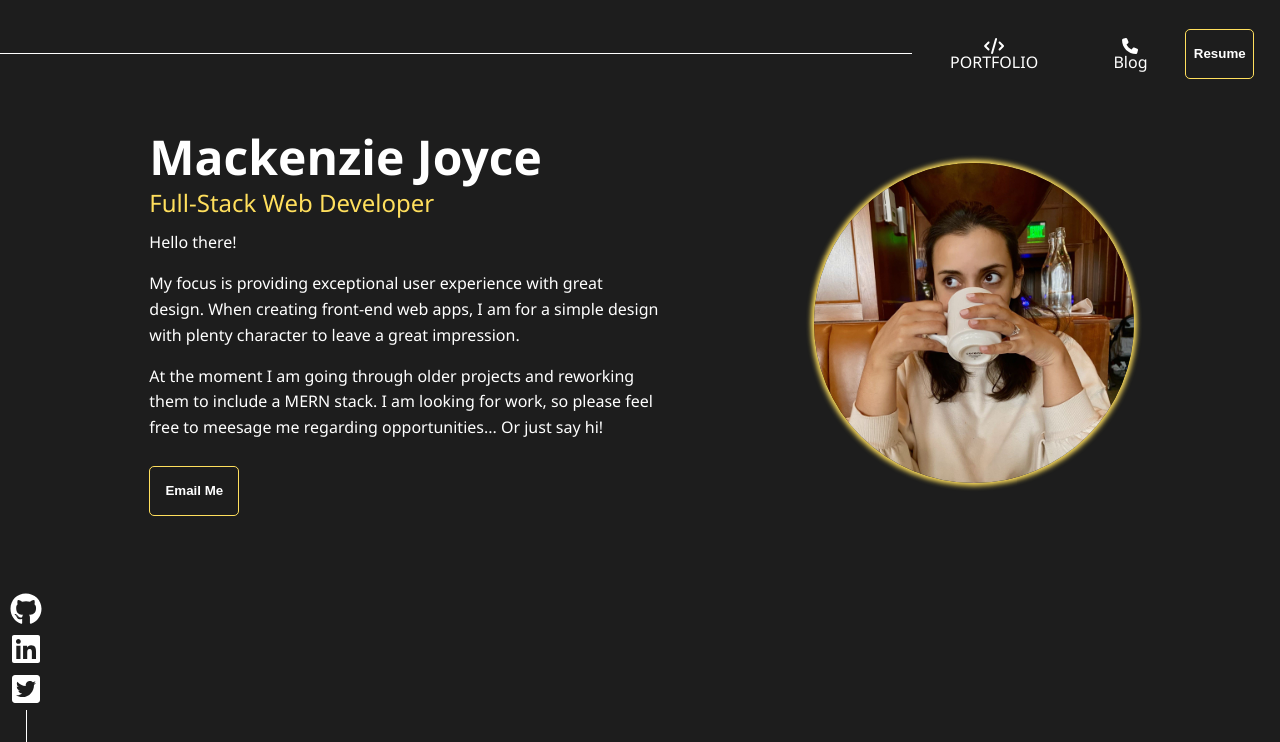
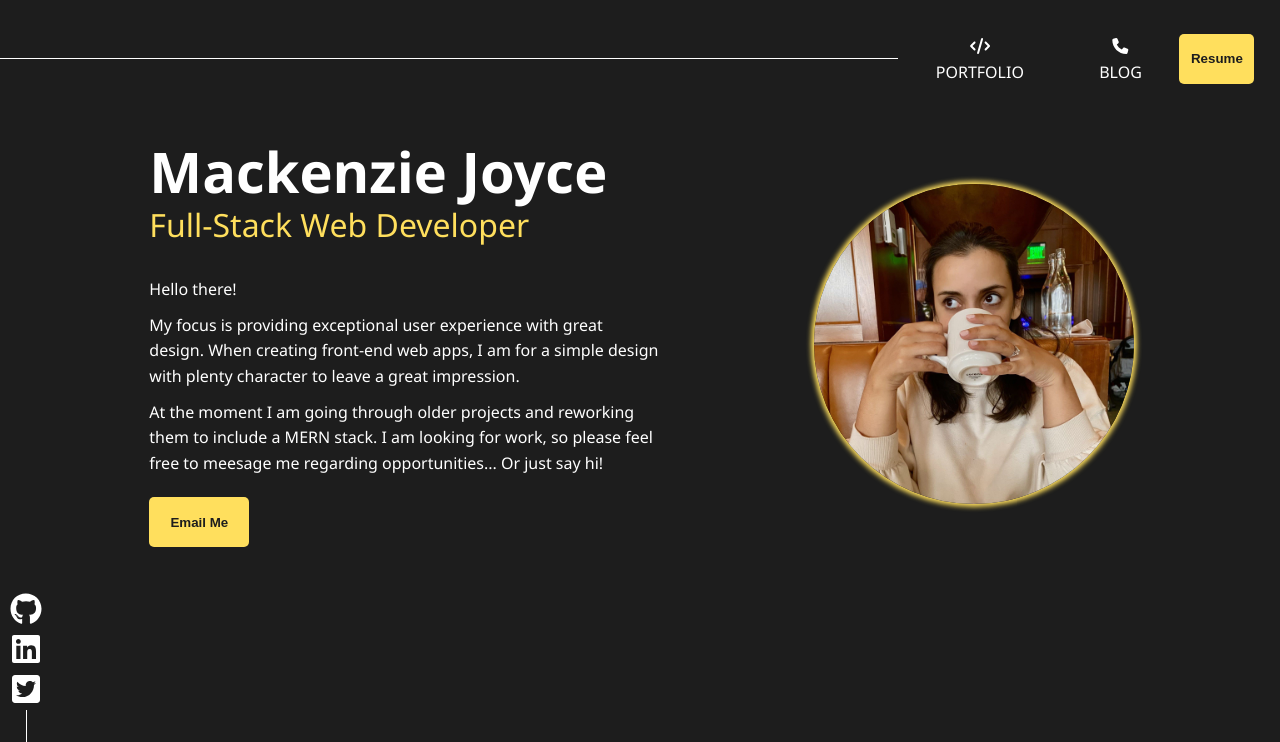
Before and after one commit to MackenzieJoyce/Portfolio, a React (Create React App) app: page / in a window 1280 px wide. Shown: the top 742 px of the page. Built offline with nearby package versions, Linux system fonts and the light colour scheme.

Commit message:
small css changes

```diff
--- a/src/index.css
+++ b/src/index.css
@@ -28,7 +28,7 @@ body {
 } */
 
 h1 {
-  font-size: 3rem;
+  font-size: 3.5rem;
   font-weight: 700;
 }
 
@@ -76,13 +76,13 @@ a:hover {
 }
 
 .btn {
-  width: 90px;
+  width: 100px;
   height: 50px;
-  background: var(--dark);
-  color: var(--light);
+  background: var(--pop1);
+  color: var(--dark);
   font-weight: 600;
   text-align: center;
-  border: 1px solid var(--pop1);
+  border: none;
   border-radius: 5px;
   transition: all 0.3s ease-in-out;
 }
@@ -167,6 +167,7 @@ header {
 nav {
   width: 100%;
   margin-right: 2%;
+  background: var(--dark);
   display: flex;
   justify-content: flex-end;
   align-items: center;
@@ -182,7 +183,7 @@ nav::before {
 }
 
 .navTab {
-  min-height: 42;
+  min-height: 42px;
   display: flex;
   flex-direction: column;
   justify-content: space-between;
--- a/src/pages/About.js
+++ b/src/pages/About.js
@@ -13,14 +13,14 @@ const styles = {
   // }
 
   aboutP: {
-    margin: '3% 0% 0% 0%'
+    margin: '2% 0% 0% 0%'
   },
   subtitle: {
-    marginTop: '2%',
+    margin: '2% 0 7% 0',
     color: '#ffdf5d'
   },
   button: {
-    marginTop: '5%'
+    marginTop: '4%'
     // display: 'flex',
     // justifyContent: 'center'
   }
@@ -32,8 +32,8 @@ const About = () => {
       {/* <NavTabs /> */}
       <div className="contentIndiv">
         <h1 className="squareContent">Mackenzie Joyce</h1>
-        <h4 style={styles.subtitle}>Full-Stack Web Developer</h4>
-        <p style={styles.aboutP}>Hello there!</p>
+        <h3 style={styles.subtitle}>Full-Stack Web Developer</h3>
+        <p>Hello there!</p>
         <p style={styles.aboutP}>
           My focus is providing exceptional user experience with great design.
           When creating front-end web apps, I am for a simple design with plenty
--- a/src/pages/components/NavTabs.js
+++ b/src/pages/components/NavTabs.js
@@ -59,13 +59,13 @@ const NavTabs = () => {
         </Link> */}
         <Link style={styles.navTab} className="navTab" to="/contact">
           <FontAwesomeIcon icon={faPhone} />
-          <span>Blog</span>
+          <span>BLOG</span>
         </Link>
         {/* <Link style={styles.navTab} className="navTab" to="/resume">
           <FontAwesomeIcon icon={faFileLines} />
           <span>RESUME</span>
         </Link> */}
-        <button className="btn" title="Resume" onClick={onDownload}>
+        <button style={styles.navTab} className="btn" title="Resume" onClick={onDownload}>
           Resume
         </button>{' '}
       </nav>
```
